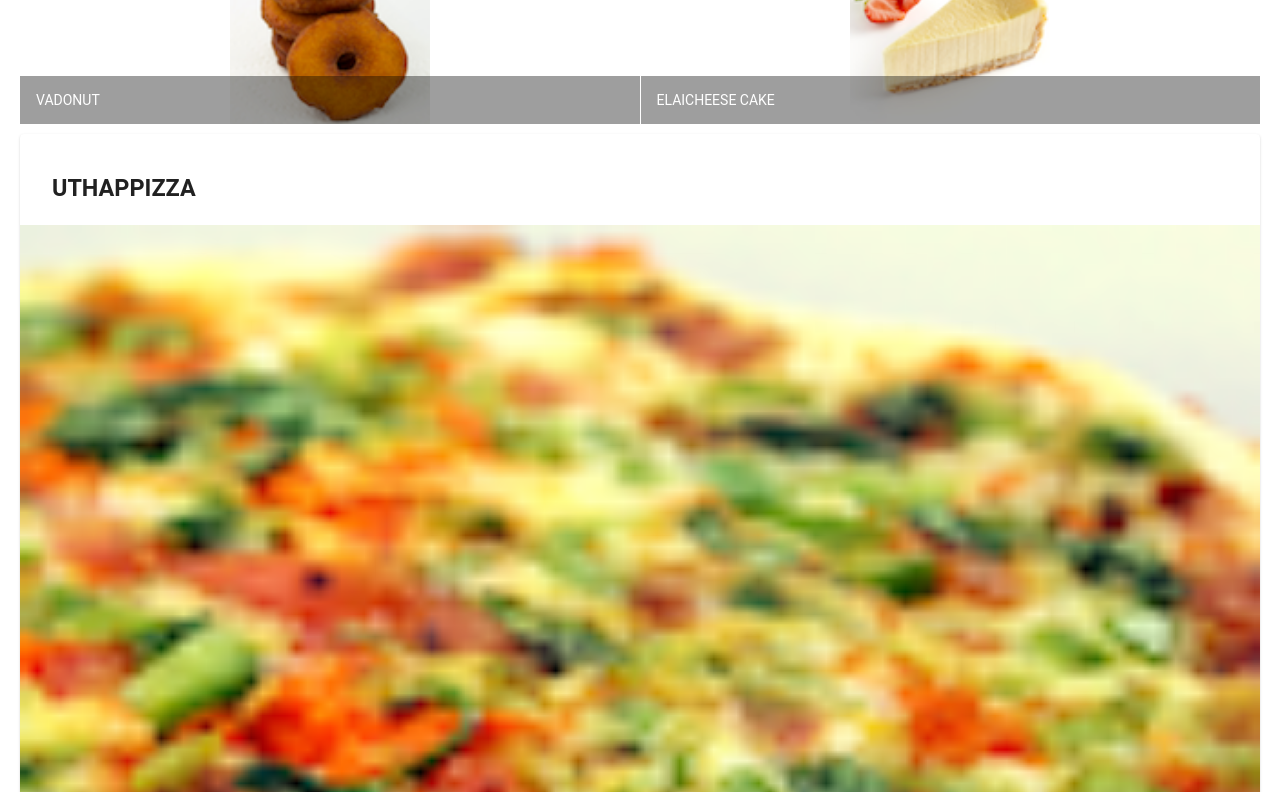
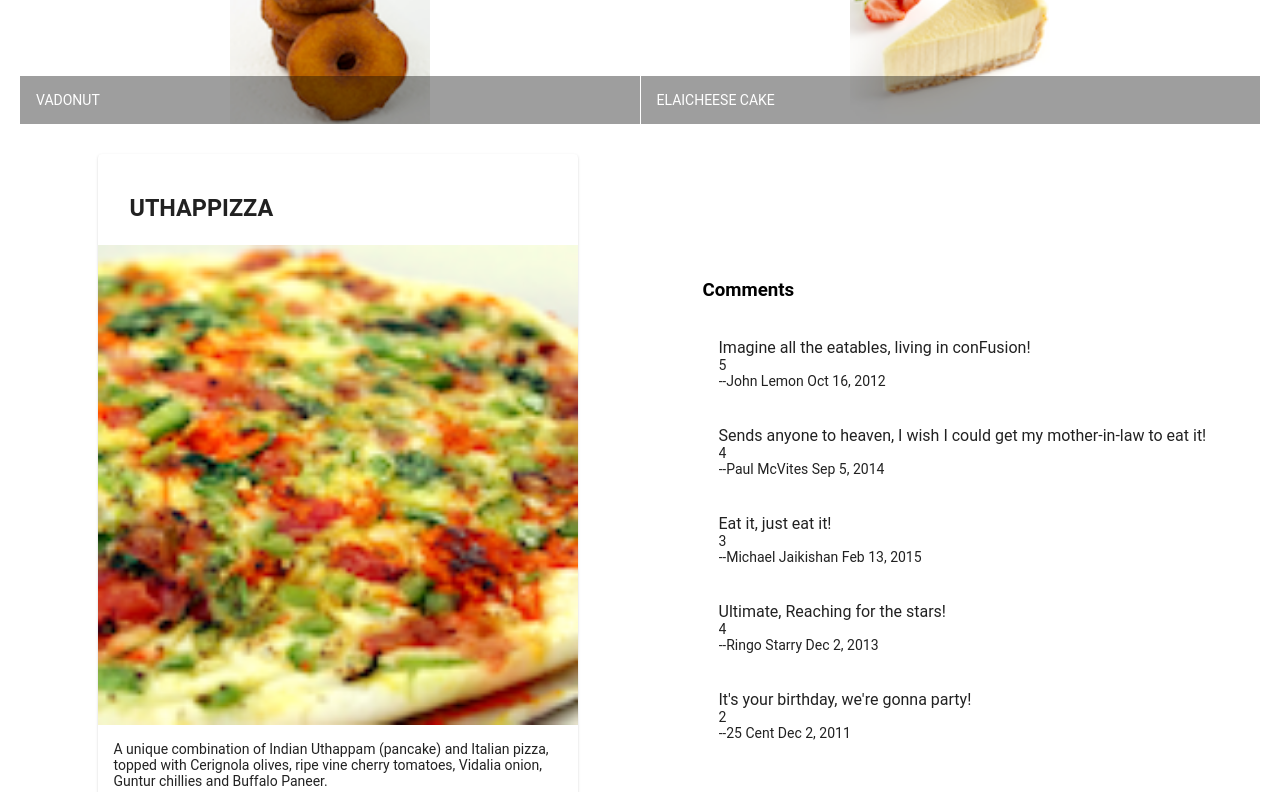
Before and after one commit to imakuyev/conFusion, an Angular app: page / in a window 1280 px wide. Shown: the part 440-1232 px from the top of the page. Built offline with nearby package versions, Linux system fonts and the light colour scheme.

Commit message:
home work 1A

```diff
--- a/src/app/app.component.html
+++ b/src/app/app.component.html
@@ -3,4 +3,7 @@
 <mat-toolbar color="primary">
   <span>Ristorante Con Fusion</span>
  </mat-toolbar>
- <app-menu></app-menu>
+ <app-menu>
+
+
+ </app-menu>
--- a/src/app/app.module.ts
+++ b/src/app/app.module.ts
@@ -17,11 +17,13 @@ import { MatListModule } from '@angular/material/list';
 import { MatGridListModule } from '@angular/material/grid-list';
 import { MatCardModule } from '@angular/material/card';
 import { MatButtonModule } from '@angular/material/button';
+import { DishdetailComponent } from './dishdetail/dishdetail.component';
 
 @NgModule({
   declarations: [
     AppComponent,
-    MenuComponent
+    MenuComponent,
+    DishdetailComponent
   ],
   imports: [
     BrowserModule,
--- a/src/app/dishdetail/dishdetail.component.html
+++ b/src/app/dishdetail/dishdetail.component.html
@@ -33,7 +33,7 @@
   <div fxFlex="40">
 
     <div fxFlex>
-        <mat-list fxFlex>
+        <mat-list *ngIf="dish">
           <h3>Comments</h3>
             <mat-list-item *ngFor="let comment of dish.comments">
 
--- a/src/app/menu/menu.component.html
+++ b/src/app/menu/menu.component.html
@@ -20,7 +20,7 @@
         </mat-grid-tile>
       </mat-grid-list>
     </div>
-
+<!--
     <div fxFlex *ngIf="selectedDish">
       <mat-card>
         <mat-card-header>
@@ -39,7 +39,7 @@
         </mat-card-actions>
       </mat-card>
     </div>
-
-
+-->
+<app-dishdetail></app-dishdetail>
 
 </div>
```
